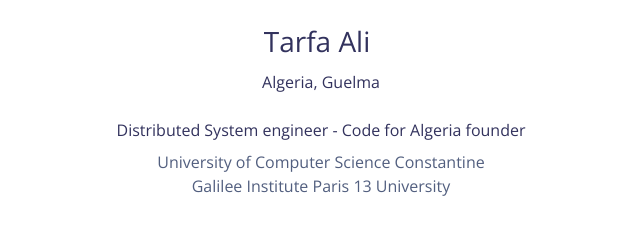
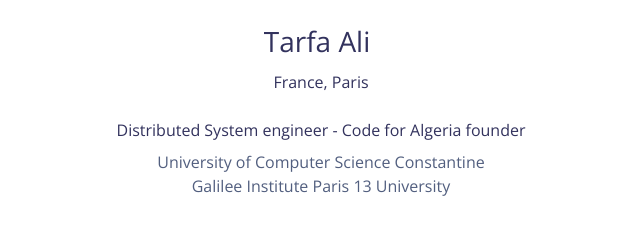
Before and after one commit to alitarfa/alitarfa.github.io, a website: page index.html in a window 1280 px wide. Shown: the part 473-713 px from the top of the page, 323-963 px from the left. Drawn offline with nearby package versions, Linux system fonts and the light colour scheme.

Commit message:
Update index.html

```diff
--- a/index.html
+++ b/index.html
@@ -166,7 +166,7 @@
             </div>
             <div class="text-center" style="margin-top:100px;">
               <h3>Tarfa Ali<span class="font-weight-light"></span></h3>
-              <div class="h6 font-weight-300"><i class="ni location_pin mr-2"></i>Algeria, Guelma</div>
+              <div class="h6 font-weight-300"><i class="ni location_pin mr-2"></i>France, Paris</div>
               <div class="h6 mt-4"><i class="ni business_briefcase-24 mr-2"></i>Distributed System engineer - Code for Algeria founder</div>
               <div><i class="ni education_hat mr-2"></i>University of Computer Science Constantine</div>
               <div><i class="ni education_hat mr-2"></i>Galilee Institute Paris 13 University</div>
```
